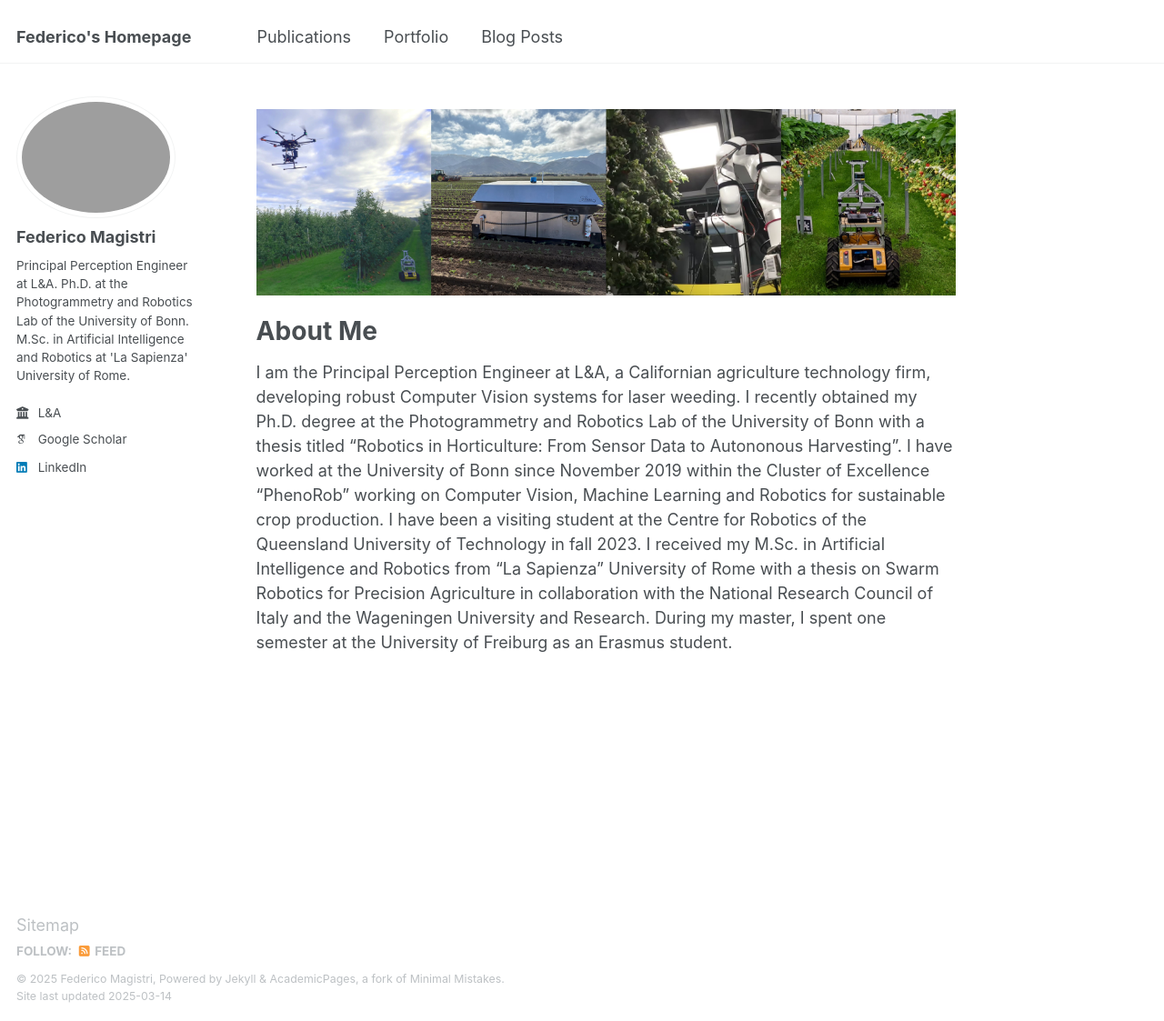
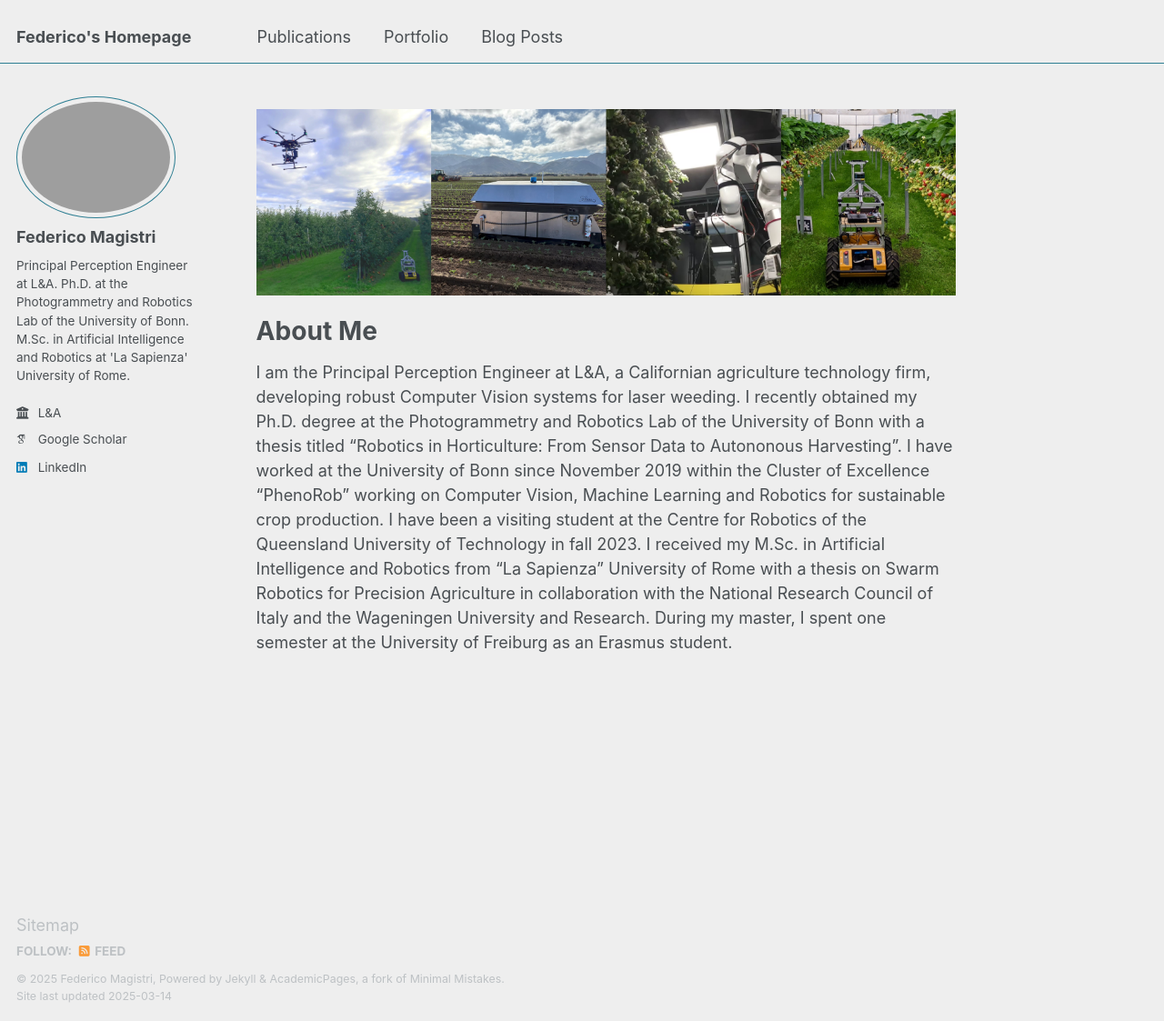
Before and after one commit to magistri/magistri.github.io, a Jekyll site: the page built from _pages/about.md, in a window 1280 px wide and 1123 px high. Shown: the whole window at 91% size. Built offline with Jekyll 4.4.1, drawn with Linux system fonts in a browser that asks for light colours; some web fonts are replaced.

Commit message:
trying custom theme

```diff
--- a/_config.yml
+++ b/_config.yml
@@ -8,7 +8,7 @@
 
 # Basic Site Settings
 locale                   : "en-US"
-site_theme               : "default"
+site_theme               : "custom"
 title                    : "Federico's Homepage"
 title_separator          : "-"
 name                     : &name "Federico Magistri"
--- /dev/null
+++ b/_sass/theme/_custom.scss
@@ -0,0 +1,46 @@
+/* ==========================================================================
+   DEFAULT THEME
+   ========================================================================== */
+
+/* Color codes used for the theme */
+$gray                       : #7a8288;
+$dark-gray                  : mix(#000, $gray, 40%);
+$darker-gray                : mix(#000, $gray, 60%);
+$light-gray                 : mix(#fff, $gray, 50%);
+$lighter-gray               : mix(#fff, $gray, 90%);
+$bg                         : #eeeeee;
+
+/* Color codes used for the site */
+$danger-color               : #ee5f5b;
+$info-color                 : #2f7f93;
+$notice-color               : #7a8288;
+$success-color              : #62c462;
+$warning-color              : #f89406;
+
+/* Other basic settings for the template */
+$border-radius              : 4px;
+$box-shadow                 : 0 1px 1px rgba(0, 0, 0, 0.125);
+$global-transition          : all 0.2s ease-in-out;
+$masthead-height            : 70px;
+$navicon-width              : 28px;
+$navicon-height             : 4px;
+$sidebar-link-max-width     : 250px;
+$sidebar-screen-min-width   : 1024px;
+
+/* Default light theme for the site */
+:root {
+    --global-base-color                 : #{$gray};
+    --global-bg-color                   : #{$bg};
+    --global-border-color               : #2f7f93;
+    --global-code-background-color      : #2f7f93;
+    --global-code-text-color            : #{$darker-gray};
+    --global-fig-caption-color          : mix(#fff,  #{$dark-gray}, 25%);
+    --global-link-color                 : #2f7f93;
+    --global-link-color-hover           : mix(#000, #2f7f93, 25%);
+    --global-link-color-visited         : mix(#fff, #2f7f93, 25%);
+    --global-masthead-link-color        : #{$dark-gray};
+    --global-masthead-link-color-hover  : #2f7f93;
+    --global-text-color                 : #{$dark-gray};
+    --global-text-color-light           : #{$light-gray};
+    --global-thead-color                : #2f7f93;
+}
```
Also changed, not shown: 1 other file.
